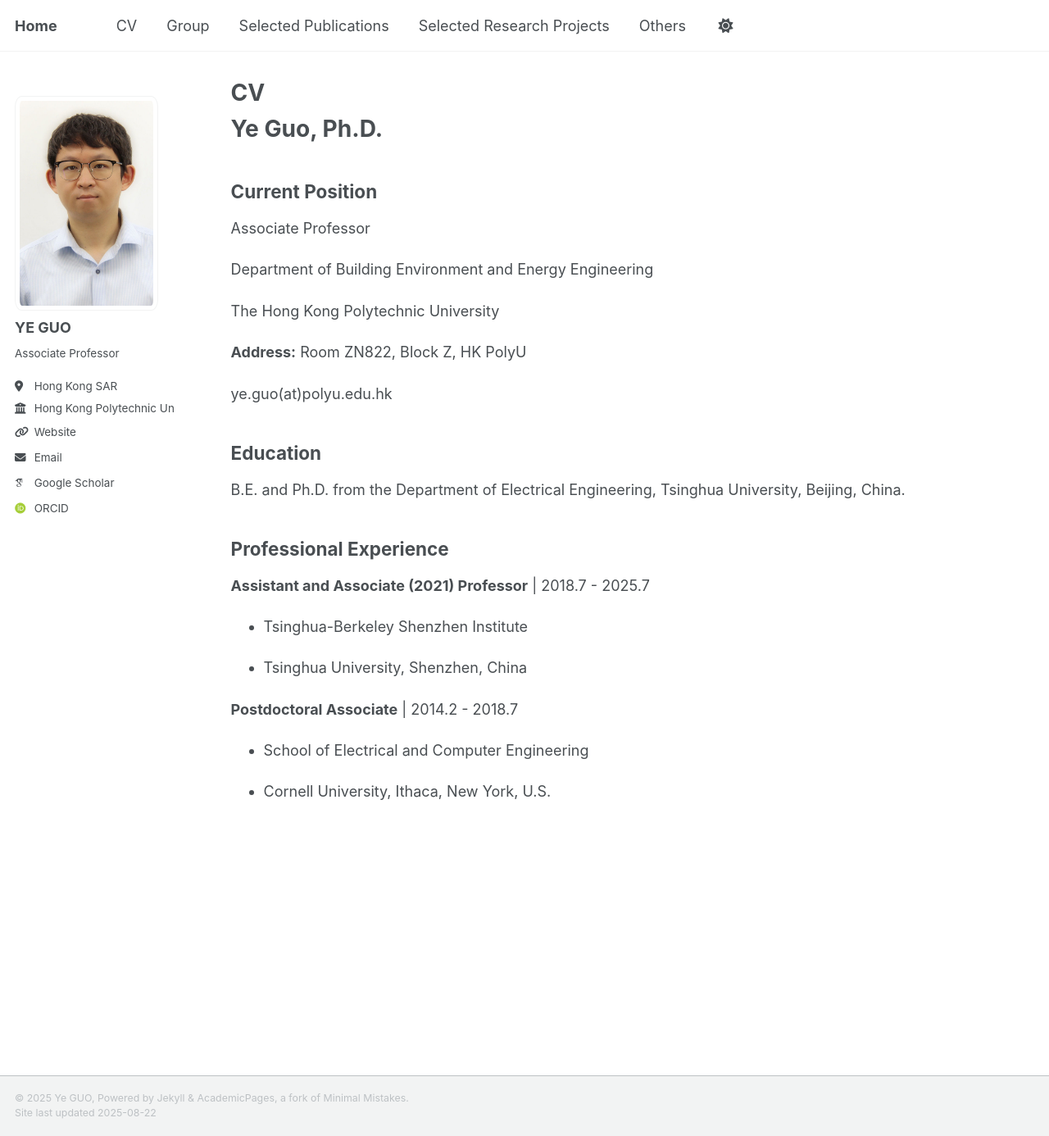
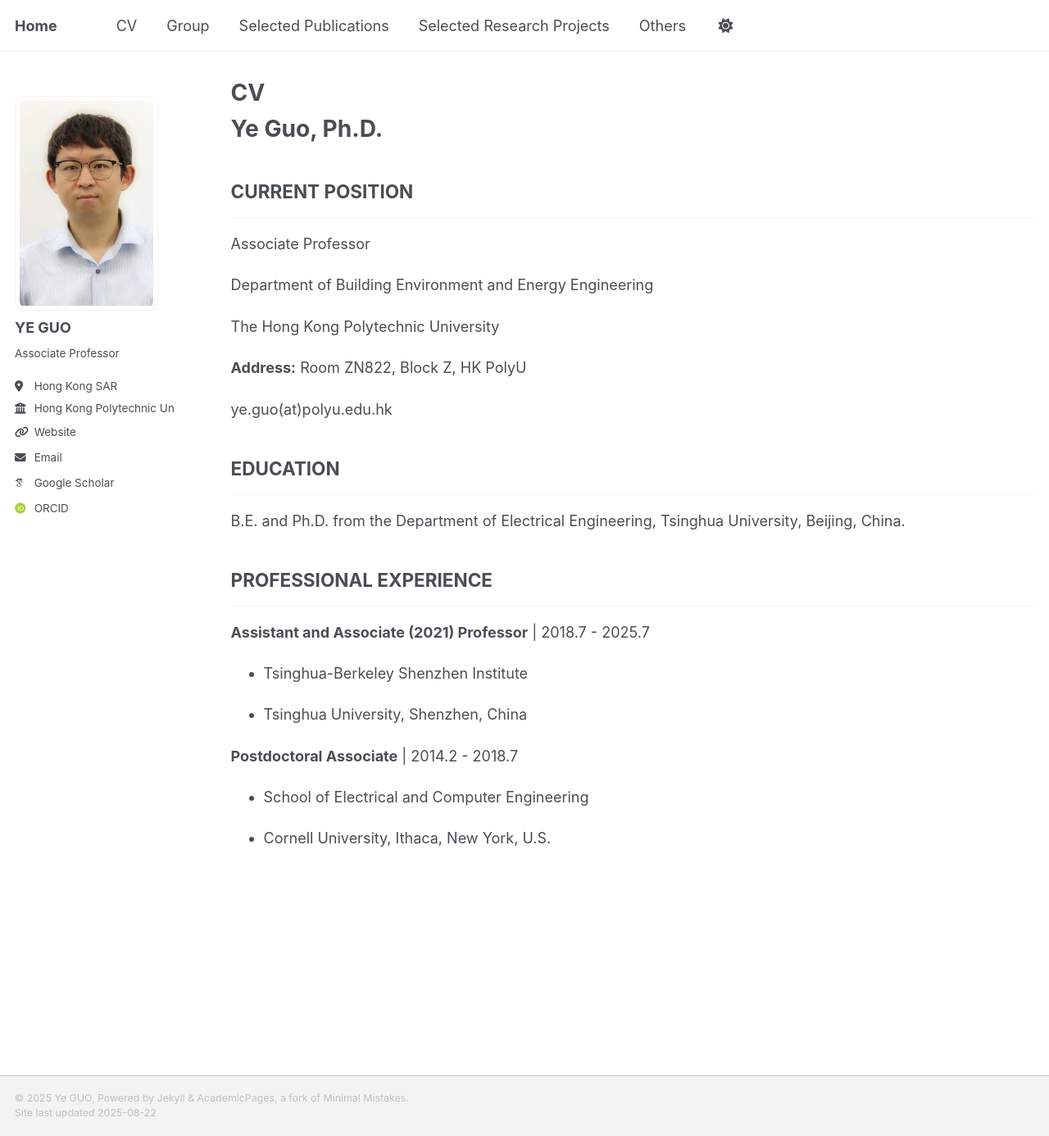
Before and after one commit to ye-guo/ye-guo.github.io, a Jekyll site: the page built from _pages/cv_short.md, in a window 1280 px wide and 1386 px high. Shown: the whole window at 82% size. Built offline with Jekyll 4.4.1, drawn with Linux system fonts in a browser that asks for light colours; some web fonts are replaced; a script that is not in the unit is left out.

Commit message:
again to all capital letters and thin line

```diff
--- a/_pages/cv_short.md
+++ b/_pages/cv_short.md
@@ -10,7 +10,8 @@ redirect_from:
 
 # Ye Guo, Ph.D.
 
-## Current Position
+## CURRENT POSITION
+---
 Associate Professor
 
 Department of Building Environment and Energy Engineering
@@ -22,14 +23,13 @@ The Hong Kong Polytechnic University
 ye.guo(at)polyu.edu.hk
 
 
-## Education
-
+## EDUCATION
+---
 B.E. and Ph.D. from the Department of Electrical Engineering, Tsinghua University, Beijing, China.
 
 
-## Professional Experience
-
-
+## PROFESSIONAL EXPERIENCE
+---
 **Assistant and Associate (2021) Professor** \| 2018.7 - 2025.7
 
 - Tsinghua-Berkeley Shenzhen Institute
```
